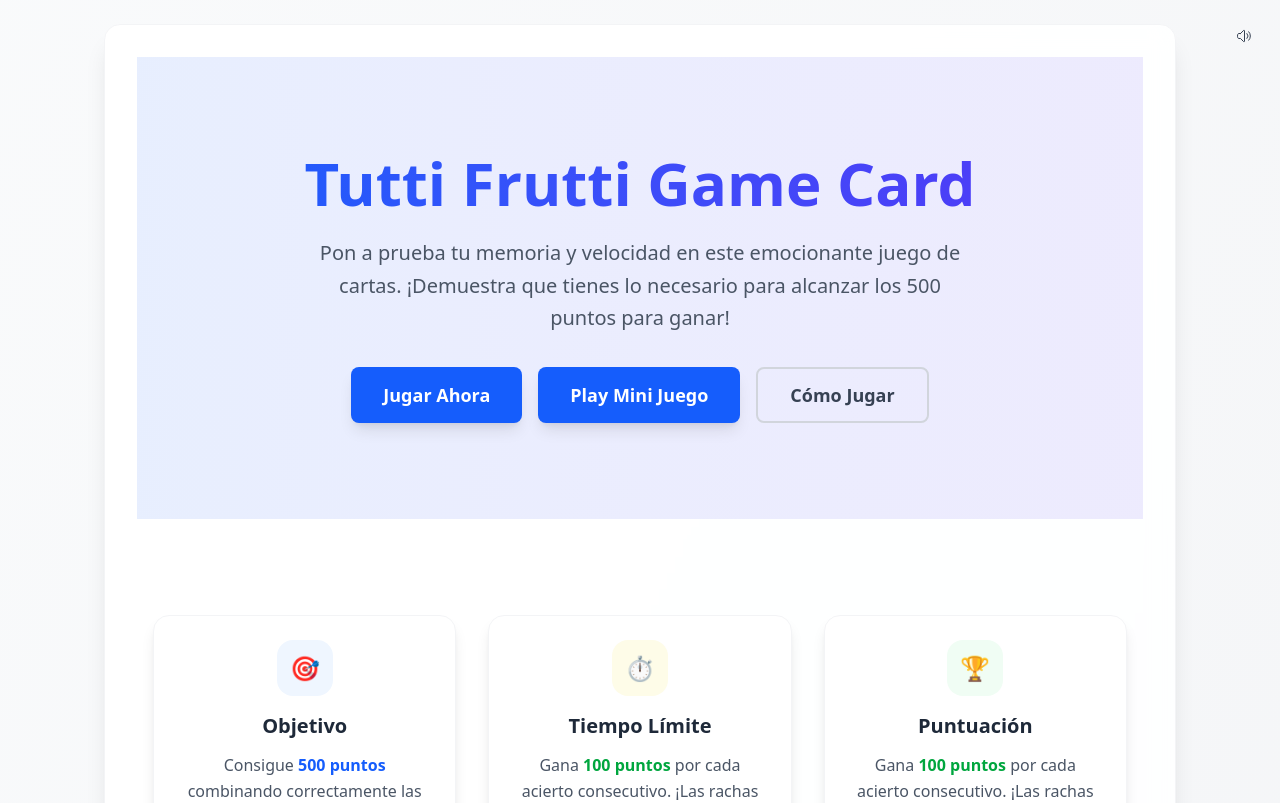
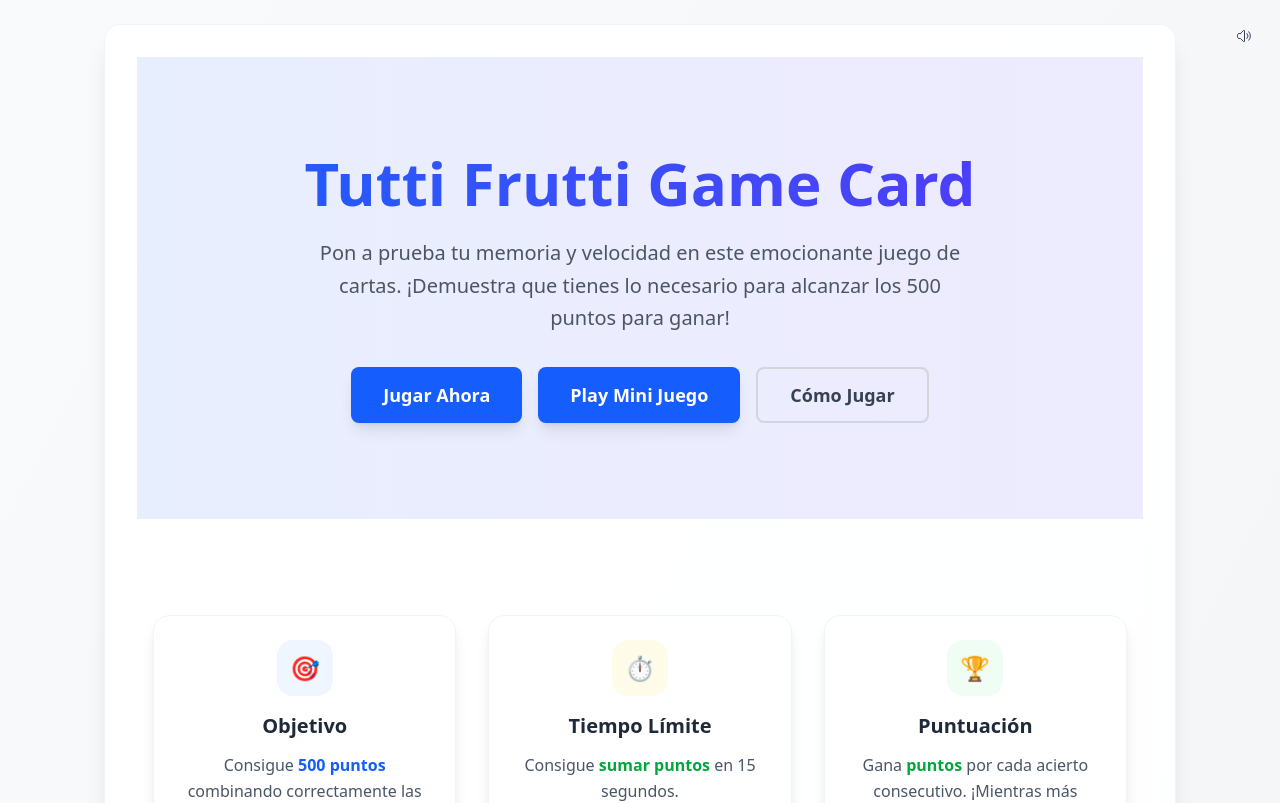
Before and after one commit to Jemi1110/memory_game, a React (Vite) app: page / in a window 1280 px wide. Shown: the top 803 px of the page. Built offline with nearby package versions, Linux system fonts and the light colour scheme; no server answers.

Commit message:
Update HomePage.tsx

```diff
--- a/src/pages/HomePage.tsx
+++ b/src/pages/HomePage.tsx
@@ -133,7 +133,7 @@ export default function HomePage() {
             </div>
             <h2 className="text-xl font-bold text-center mb-3 text-gray-800">Tiempo Límite</h2>
             <p className="text-gray-600 text-center leading-relaxed">
-              Gana <span className="font-bold text-green-600">100 puntos</span> por cada acierto consecutivo. ¡Las rachas multiplican tu puntuación!
+              Consigue <span className="font-bold text-green-600">sumar puntos</span> en 15 segundos.
             </p>
           </motion.div>
 
@@ -148,14 +148,14 @@ export default function HomePage() {
             </div>
             <h2 className="text-xl font-bold text-center mb-3 text-gray-800">Puntuación</h2>
             <p className="text-gray-600 text-center leading-relaxed">
-              Gana <span className="font-bold text-green-600">100 puntos</span> por cada acierto consecutivo. ¡Las rachas multiplican tu puntuación!
+              Gana <span className="font-bold text-green-600"> puntos</span> por cada acierto consecutivo. ¡Mientras más rápido seas, más puntos!
             </p>
           </motion.div>
         </motion.div>
       </div>
 
       {/* Cómo Jugar Section */}
-      <div id="como-jugar" className="bg-white py-16 md:py-24">
+      <div id="como-jugar" className="bg-white py-12 md:py-24">
         <div className="container mx-auto px-4 max-w-4xl">
           <motion.div
             className="text-center mb-12"
```
